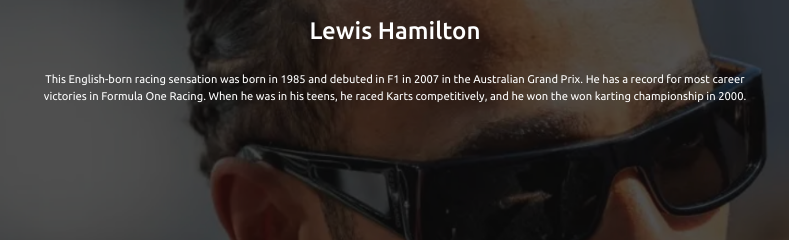
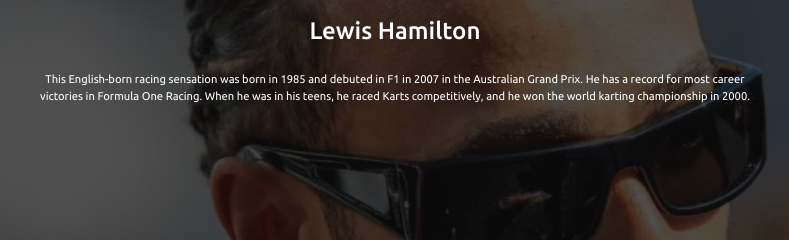
Before and after one commit to CSE-HighTechHighSchool/2425-webdev-5, a plain HTML site: page history.html in a window 1280 px wide. Shown: the part 2670-2910 px from the top of the page, 245-1034 px from the left. Drawn offline with nearby package versions, Linux system fonts and the light colour scheme.

Commit message:
Corrected Grammar on history page

```diff
--- a/history.html
+++ b/history.html
@@ -313,7 +313,8 @@
           This English-born racing sensation was born in 1985 and debuted in F1
           in 2007 in the Australian Grand Prix. He has a record for most career
           victories in Formula One Racing. When he was in his teens, he raced
-          Karts competitively, and he won the won karting championship in 2000.
+          Karts competitively, and he won the world karting championship in
+          2000.
         </p>
       </div>
     </div>
```
